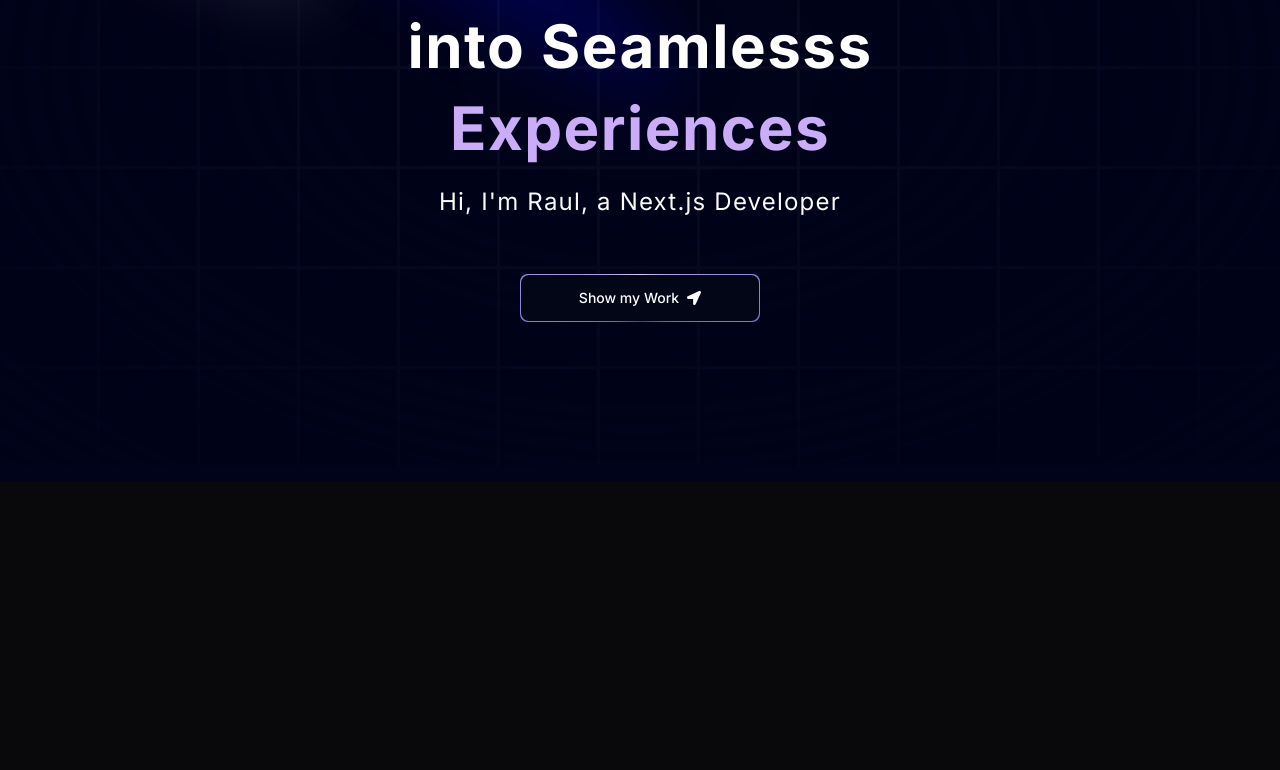
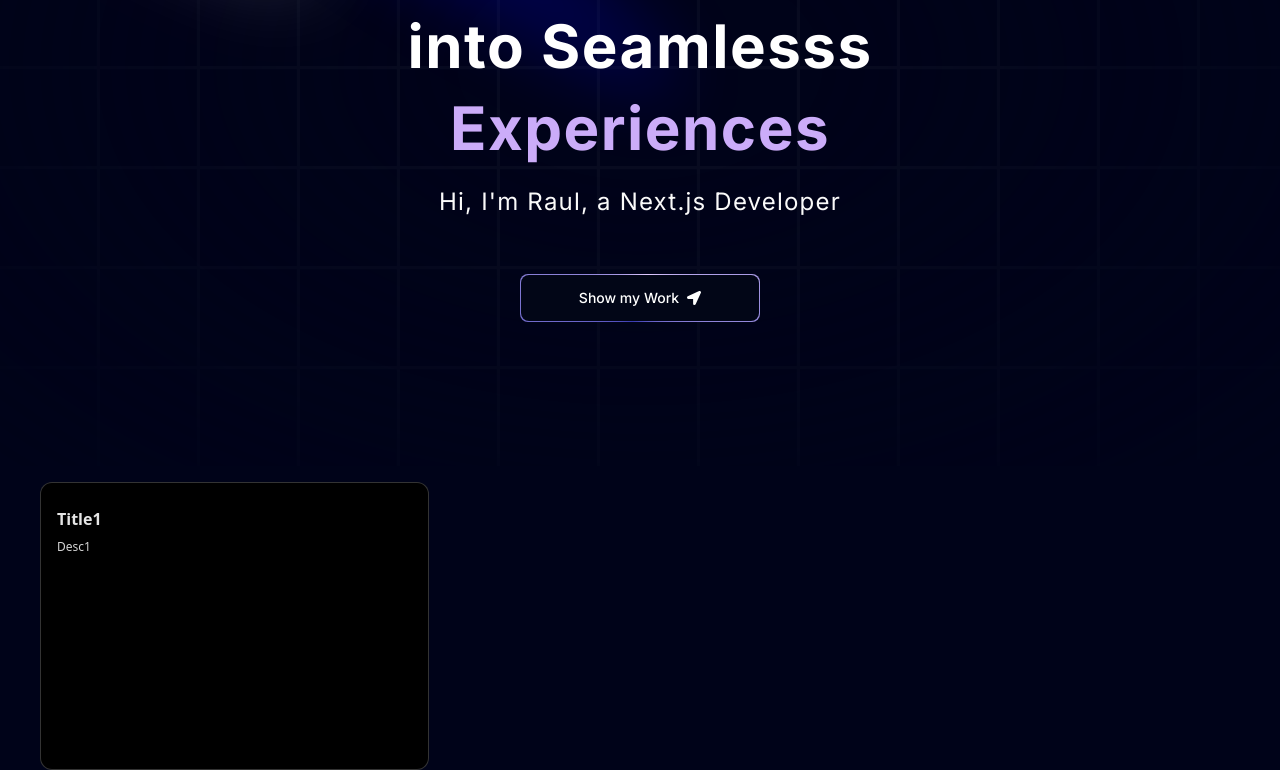
Before and after one commit to Raul-A-Flores/portfolio, a Next.js app: page / in a window 1280 px wide. Shown: the part 334-1104 px from the top of the page. Before the commit the page ends 816 px from the top, so only its background shows below. Built offline with nearby package versions, Linux system fonts and the light colour scheme.

Commit message:
bento box

```diff
--- a/app/page.tsx
+++ b/app/page.tsx
@@ -1,11 +1,18 @@
+import Grid from "@/components/Grid";
 import Hero from "@/components/Hero";
+import { FloatingNav } from "@/components/ui/FloatingNavbar";
 import Image from "next/image";
+import { FaHome } from "react-icons/fa";
 
 export default function Home() {
   return (
     <main className="relative bg-black-100 flex justify-center items-center flex-col overflow-hidden mx-auto sm:px-10 px-5" >
       <div className="max-w-7xl w-full">
+        <FloatingNav navItems={[
+          {name: 'Home', link: '/', icon: <FaHome />}
+          ]} />
         <Hero />
+        <Grid />
       </div>
     </main>
   );
--- /dev/null
+++ b/components/Grid.tsx
@@ -0,0 +1,22 @@
+import React from 'react'
+import { BentoGrid, BentoGridItem } from './ui/BentoGrid'
+
+const Grid = () => {
+  return (
+    <section id='about'>
+        <BentoGrid>
+          {  [{title: 'Title1', description: 'Desc1', id: 1}].map((item) => (
+                <BentoGridItem
+                    id={item.id}
+                    key={item.id}
+                    title={item.title}
+                    description={item.description}
+                />
+            ))}
+        </BentoGrid>
+
+    </section>
+  )
+}
+
+export default Grid
--- /dev/null
+++ b/components/ui/BentoGrid.tsx
@@ -0,0 +1,56 @@
+import { cn } from "@/utils/cn";
+
+export const BentoGrid = ({
+  className,
+  children,
+}: {
+  className?: string;
+  children?: React.ReactNode;
+}) => {
+  return (
+    <div
+      className={cn(
+        "grid md:auto-rows-[18rem] grid-cols-1 md:grid-cols-3 gap-4 max-w-7xl mx-auto ",
+        className
+      )}
+    >
+      {children}
+    </div>
+  );
+};
+
+export const BentoGridItem = ({
+  className,
+  title,
+  description,
+  header,
+  icon,
+  id
+}: {
+  className?: string;
+  title?: string | React.ReactNode;
+  description?: string | React.ReactNode;
+  header?: React.ReactNode;
+  icon?: React.ReactNode;
+  id: number;
+}) => {
+  return (
+    <div
+      className={cn(
+        "row-span-1 relative border-red-500 rounded-xl group/bento hover:shadow-xl transition duration-200 shadow-input dark:shadow-none p-4 dark:bg-black dark:border-white/[0.2] bg-white border border-transparent justify-between flex flex-col space-y-4",
+        className
+      )}
+    >
+      {header}
+      <div className="group-hover/bento:translate-x-2 transition duration-200">
+        {icon}
+        <div className="font-sans font-bold text-neutral-600 dark:text-neutral-200 mb-2 mt-2">
+          {title}
+        </div>
+        <div className="font-sans font-normal text-neutral-600 text-xs dark:text-neutral-300">
+          {description}
+        </div>
+      </div>
+    </div>
+  );
+};
--- /dev/null
+++ b/components/ui/FloatingNavbar.tsx
@@ -0,0 +1,82 @@
+"use client";
+import React, { useState } from "react";
+import {
+  motion,
+  AnimatePresence,
+  useScroll,
+  useMotionValueEvent,
+} from "framer-motion";
+import { cn } from "@/utils/cn";
+import Link from "next/link";
+
+export const FloatingNav = ({
+  navItems,
+  className,
+}: {
+  navItems: {
+    name: string;
+    link: string;
+    icon?: JSX.Element;
+  }[];
+  className?: string;
+}) => {
+  const { scrollYProgress } = useScroll();
+
+  const [visible, setVisible] = useState(false);
+
+  useMotionValueEvent(scrollYProgress, "change", (current) => {
+    // Check if current is not undefined and is a number
+    if (typeof current === "number") {
+      let direction = current! - scrollYProgress.getPrevious()!;
+
+      if (scrollYProgress.get() < 0.05) {
+        setVisible(false);
+      } else {
+        if (direction < 0) {
+          setVisible(true);
+        } else {
+          setVisible(false);
+        }
+      }
+    }
+  });
+
+  return (
+    <AnimatePresence mode="wait">
+      <motion.div
+        initial={{
+          opacity: 1,
+          y: -100,
+        }}
+        animate={{
+          y: visible ? 0 : -100,
+          opacity: visible ? 1 : 0,
+        }}
+        transition={{
+          duration: 0.2,
+        }}
+        className={cn(
+          "flex max-w-fit  fixed top-10 inset-x-0 mx-auto border border-transparent dark:border-white/[0.2] rounded-full dark:bg-black bg-white shadow-[0px_2px_3px_-1px_rgba(0,0,0,0.1),0px_1px_0px_0px_rgba(25,28,33,0.02),0px_0px_0px_1px_rgba(25,28,33,0.08)] z-[5000] pr-2 pl-8 py-2  items-center justify-center space-x-4",
+          className
+        )}
+      >
+        {navItems.map((navItem: any, idx: number) => (
+          <Link
+            key={`link=${idx}`}
+            href={navItem.link}
+            className={cn(
+              "relative dark:text-neutral-50 items-center flex space-x-1 text-neutral-600 dark:hover:text-neutral-300 hover:text-neutral-500"
+            )}
+          >
+            <span className="block sm:hidden">{navItem.icon}</span>
+            <span className="hidden sm:block text-sm">{navItem.name}</span>
+          </Link>
+        ))}
+        <button className="border text-sm font-medium relative border-neutral-200 dark:border-white/[0.2] text-black dark:text-white px-4 py-2 rounded-full">
+          <span>Login</span>
+          <span className="absolute inset-x-0 w-1/2 mx-auto -bottom-px bg-gradient-to-r from-transparent via-blue-500 to-transparent  h-px" />
+        </button>
+      </motion.div>
+    </AnimatePresence>
+  );
+};
```
